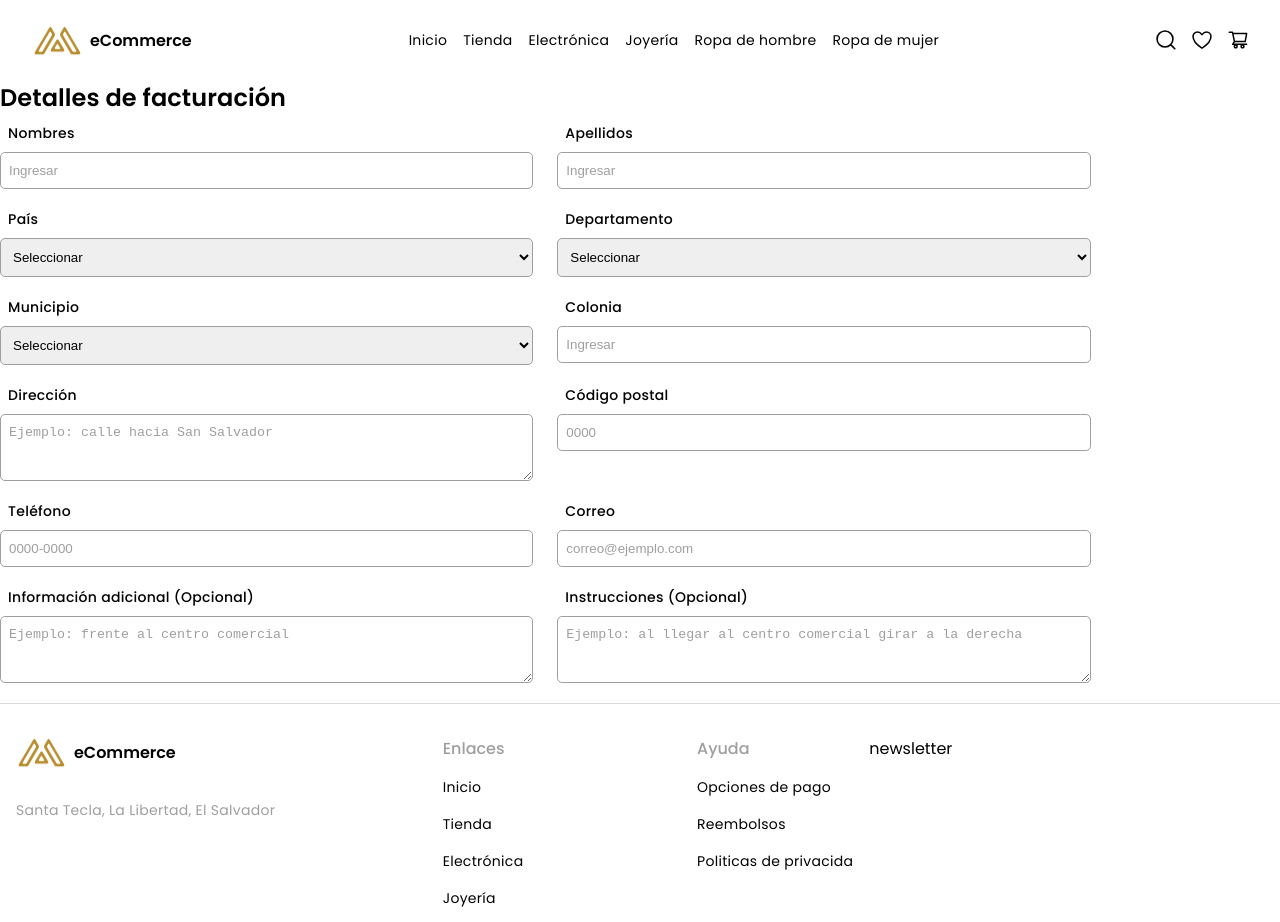
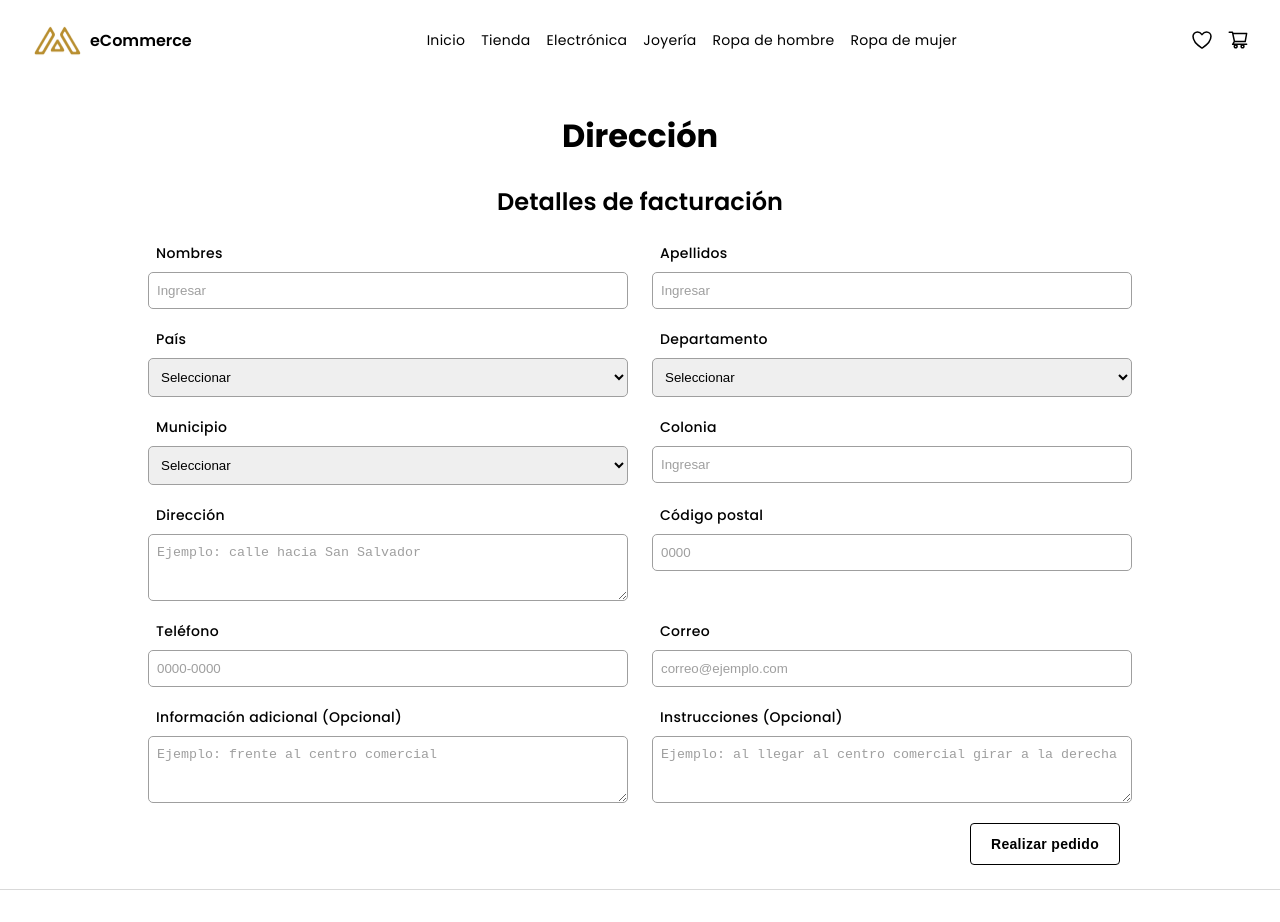
Before and after one commit to GersonBenito/comercio-electronico, a Next.js app: page /checkout/address in a window 1280 px wide. Shown: the top 922 px of the page. Built offline with nearby package versions, Linux system fonts and the light colour scheme; no server answers.

Commit message:
feat: incorporacion de la pantalla direccion en version movil, incoporacion de la pantalla notificacion de compra y ajustes de estilos en pnatllas

```diff
--- a/src/app/(shop)/checkout/address/page.tsx
+++ b/src/app/(shop)/checkout/address/page.tsx
@@ -1,7 +1,48 @@
+import { Title } from "@/components";
+import Button from "@/components/ui/button/Button";
 import Form from "@/components/ui/form/Form";
 
 export default function() {
     return (
-        <div><Form /></div>
+        <div className="
+            pr-3
+            pl-3
+            pt-4
+            pb-4
+            pr-sm-4
+            pr-md-4
+            pr-lg-4
+            pr-xl-6
+            pr-xxl-6
+            pr-sm-4
+            pl-md-4
+            pl-lg-4
+            pl-xl-6
+            pl-xxl-6
+        ">
+            <Title title="Dirección" className="align-center mt-2 mb-2" />
+            <div className="">
+                <Form
+                    classCenter="justify-content-center"
+                    styleTitle="d-flex justify-content-center mt-4 mb-4"
+                />
+                <div className="
+                    d-flex
+                    justify-content-end
+                    col-sm-12
+                    col-md-12
+                    col-lg-12
+                    col-xl-11
+                    col-xxl-11
+                ">
+                    <Button
+                        label="Realizar pedido"
+                        type="outline-secondary"
+                        isRedirect={true}
+                        link="/checkout/successful-purchase"
+                    />
+                </div>
+            </div>
+        </div>
     );
 }
--- a/src/app/(shop)/checkout/page.tsx
+++ b/src/app/(shop)/checkout/page.tsx
@@ -1,8 +1,6 @@
 import { font } from "@/config/font";
 import styles from "./checkout.module.css";
 import { Summary, Title } from "@/components";
-import Form from "@/components/ui/form/Form";
-import Button from "@/components/ui/button/Button";
 import TypePayment from "@/components/ui/type-payment/TypePayment";
 import { complementData } from "@/libs/utils/complement-data";
 import ShowDynamicComponent from "@/components/dynamic-component/ShowDynamicComponent";
@@ -87,7 +85,7 @@ export default function() {
                                 label: 'Realizar pedido',
                                 type: "outline-secondary",
                                 isRedirect: true,
-                                link: '/products'
+                                link: '/checkout/successful-purchase'
                             }}
                         />
                     </div>
--- a/src/components/ui/actions/Actions.tsx
+++ b/src/components/ui/actions/Actions.tsx
@@ -7,6 +7,7 @@ import Search from '@/components/ui/search/Search';
 import { useState } from 'react';
 import { usePathname } from 'next/navigation';
 import { useCart } from '@/hooks';
+import { PAGE_NO_SEARCH } from '@/constants/menus';
 
 const Actions = () => {
   const [show, setShow] = useState<boolean>(false);
@@ -19,7 +20,11 @@ const Actions = () => {
    * @returns varlor verdadero o falso
    */
   const verifyPath = (): boolean => {
-    return pathname && pathname.toUpperCase() !== '/CHECKOUT' ? true : false;
+    const path = pathname.toLowerCase() || '';
+    if(path === (PAGE_NO_SEARCH.checkout) || (path === PAGE_NO_SEARCH.address) || (path === PAGE_NO_SEARCH.purchase)){
+      return false;
+    }
+    return true;
   }
 
   return (
--- a/src/components/ui/form/Form.tsx
+++ b/src/components/ui/form/Form.tsx
@@ -3,14 +3,19 @@ import styles from "./form.module.css";
 
 interface Props {
     className?: string;
+    classCenter?: string;
+    styleTitle?: string;
 }
-export default function Form({className}:Props){
+export default function Form({className, classCenter, styleTitle}:Props){
   return (
     <div className={`${font.className} ${styles.wrapper_form} ${className}`}>
-      <h2 className="mb-2">Detalles de facturación</h2>
+        <div className={`${styleTitle} mb-2`}>
+            <h2>Detalles de facturación</h2>
+        </div>
       <form>
         <div className={`
             ${styles.inline}
+            ${classCenter}
             row
             gap-0
             gap-sm-0
@@ -46,6 +51,7 @@ export default function Form({className}:Props){
         </div>
         <div className={`
             ${styles.inline}
+            ${classCenter}
             row
             gap-0
             gap-sm-0
@@ -87,6 +93,7 @@ export default function Form({className}:Props){
         </div>
         <div className={`
             ${styles.inline}
+            ${classCenter}
             row
             gap-0
             gap-sm-0
@@ -125,6 +132,7 @@ export default function Form({className}:Props){
         </div>
         <div className={`
             ${styles.inline}
+            ${classCenter}
             row
             gap-0
             gap-sm-0
@@ -166,6 +174,7 @@ export default function Form({className}:Props){
         </div>
         <div className={`
             ${styles.inline}
+            ${classCenter}
             row
             gap-0
             gap-sm-0
@@ -201,6 +210,7 @@ export default function Form({className}:Props){
         </div>
         <div className={`
             ${styles.inline}
+            ${classCenter}
             row
             gap-0
             gap-sm-0
--- a/src/components/ui/summary/Summary.tsx
+++ b/src/components/ui/summary/Summary.tsx
@@ -18,13 +18,16 @@ export const Summary = () => {
                 <h3>Subtotal</h3>
             </div>
             {items.map(product =>(
-                <div key={product.id} className={`${styles.product} ${styles.content_space_between} mb-2`}>
+                <div key={product.id}>
+                    <div className={`${styles.product} ${styles.content_space_between} mb-2`}>
                         <p className="col-8 col-sm-8 col-md-8 col-lg-9 col-xl-9 col-xxl-9">
                             {product.title} <span>x {product.quantity}</span>
                         </p>
                         <p className={`${styles.price_product}`}>
                             {transformAmount(product.price * product.quantity)}
                         </p>
+                    </div>
+                    <div className={styles.divider}/>
                 </div>
             ))}
             <div className={`${styles.subtotal} ${styles.content_space_between} mb-2`}>
--- a/src/components/ui/summary/summary.module.css
+++ b/src/components/ui/summary/summary.module.css
@@ -37,3 +37,8 @@
     font-weight: 700;
     color: #B88E2F;
 }
+
+.wrapper_summary .divider {
+    border-top: 1px solid #D9D9D9;
+    margin: 8px 0px;
+}
--- a/src/components/ui/viewer-images/ViewerImages.tsx
+++ b/src/components/ui/viewer-images/ViewerImages.tsx
@@ -32,9 +32,9 @@ export const ViewerImages = ({product}: Props) => {
          d-none
       `}>
         {
-          counts.map((image, idx) =>(
-            <div className="mb-3">
-              <CardImage key={idx} image={product.image} width={50} height={50} title={product.title} />
+          counts.map(image =>(
+            <div className="mb-3" key={image}>
+              <CardImage image={product.image} width={50} height={50} title={product.title} />
             </div>
           ))
         }
@@ -60,8 +60,8 @@ export const ViewerImages = ({product}: Props) => {
       `}>
         <div className={`${styles.list_images_movil}`}>
           {
-            counts.map((image, idx) =>(
-              <CardImage key={idx} image={product.image} width={30} height={30} title={product.title} />
+            counts.map(image =>(
+              <CardImage key={image} image={product.image} width={30} height={30} title={product.title} />
             ))
           }
         </div>
--- a/src/constants/menus.ts
+++ b/src/constants/menus.ts
@@ -14,3 +14,9 @@ export const MENU_HELP: LinkMenu[] = [
     { label: 'Reembolsos', url: '/' },
     { label: 'Politicas de privacida', url: '/' }
 ];
+
+export const PAGE_NO_SEARCH = {
+    checkout: '/checkout',
+    address: '/checkout/address',
+    purchase: '/checkout/successful-purchase'
+}
--- a/src/styles/grid.css
+++ b/src/styles/grid.css
@@ -40,6 +40,11 @@
     -ms-flex-pack: center !important;
     justify-content: center !important;
 }
+
+.justify-content-end {
+    -ms-flex-pack: end !important;
+    justify-content: flex-end !important;
+  }
 
 /* Gap or gutter seperator */
 .gap-0 {
```
Also changed, not shown: src/app/(shop)/checkout/successful-purchase/page.tsx (added, +46 -0 lines), src/app/(shop)/checkout/successful-purchase/successfull-purchase.module.css (added, +21 -0 lines), public/assets/images/purchase.webp (added). Lines whose indentation alone changed are shown as unchanged.
